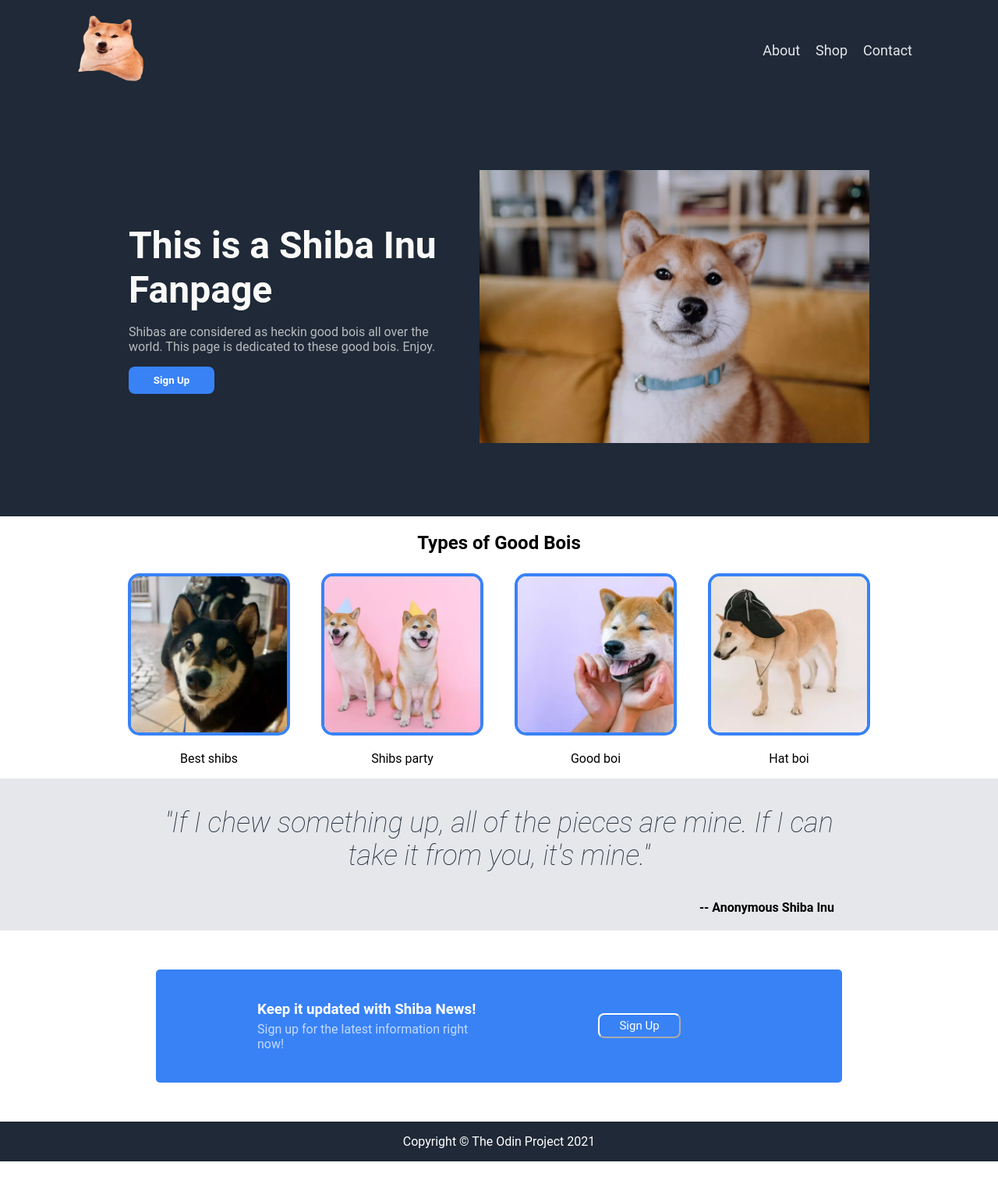
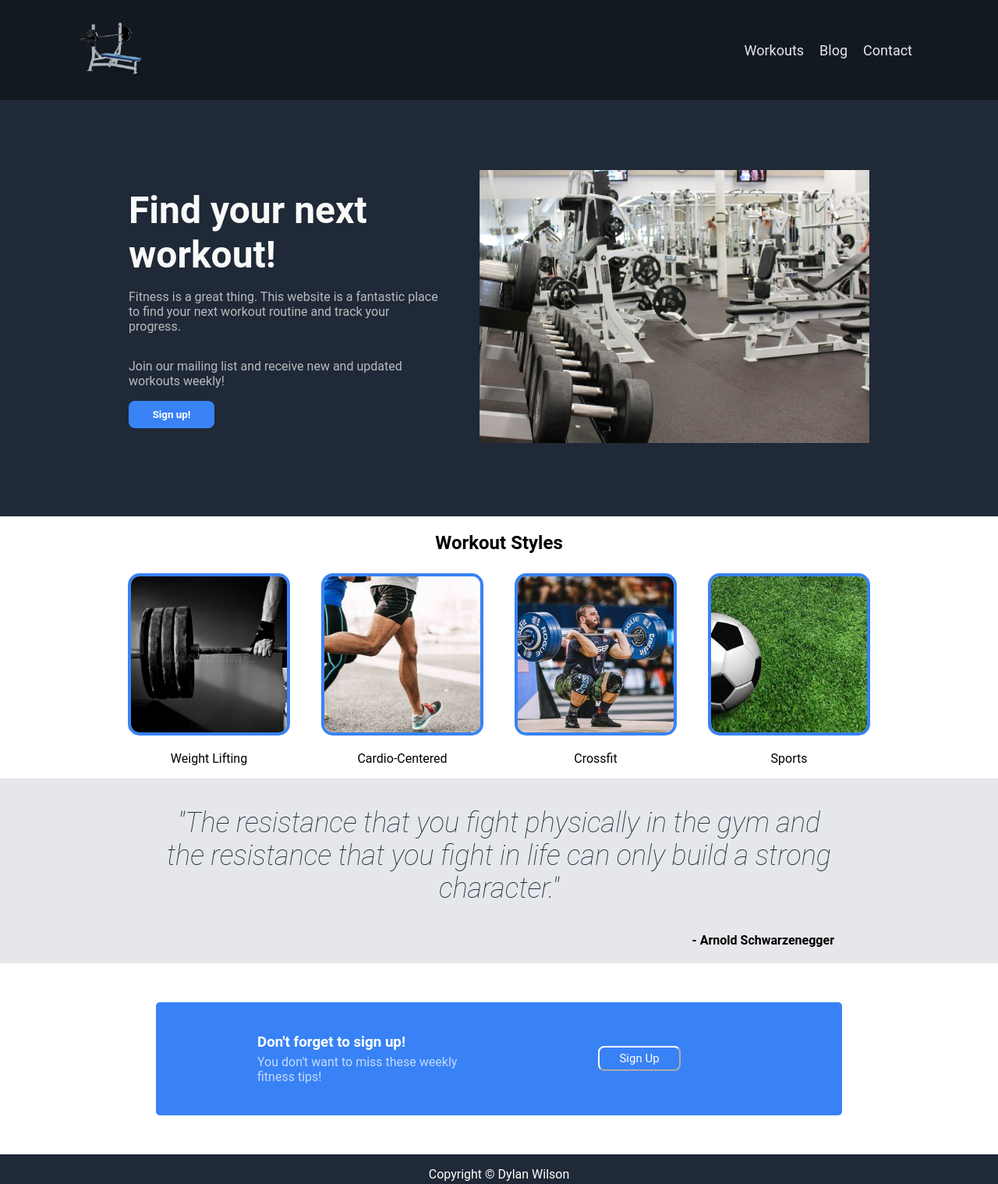
Before and after one commit to DylanWilson-Hub/Website, a plain HTML site: page index.html in a window 1280 px wide. Shown: the whole page at 78% size. Before the commit the page ends 1489 px from the top, so only its background shows below. Drawn offline with Linux system fonts and the light colour scheme.

Commit message:
landing page - workout

```diff
--- a/css/main.css
+++ b/css/main.css
@@ -16,7 +16,7 @@ body {
 .navbar {
     display: flex;
     color: #F9FAF8;
-    background-color: #1F2937;
+    background-color: #131921;
     padding: 20px 0px 20px 100px;
     align-items: center;
 }
--- a/index.html
+++ b/index.html
@@ -10,66 +10,67 @@
 
             <nav class="bx navbar">
                 <div class="header-logo">
-                    <img src="images/shiba-logo.png">
+                    <img src="images/weight_bench.png">
                 </div>
                 <div class="header-link">
-                    <a href="#">About</a>
-                    <a href="#">Shop</a>
+                    <a href="#">Workouts</a>
+                    <a href="#">Blog</a>
                     <a href="#">Contact</a>
                 </div>
             </nav>
 
             <div class="bx hero">
                 <div class="hero-1 hero-cta">
-                    <h1>This is a Shiba Inu Fanpage</h1>
-                    <p>Shibas are considered as heckin good bois all over the world. This page is dedicated to these good bois. Enjoy.
+                    <h1>Find your next workout!</h1>
+                    <p>Fitness is a great thing. This website is a fantastic place to find your next workout routine and track your progress.
                     </p>
-                    <button type="button">Sign Up</button>
+                    <p>Join our mailing list and receive new and updated workouts weekly!</p>
+                    <button type="button">Sign up!</button>
                 </div>
                 <div class="hero-1 hero-image">
-                    <img src="images/shib.webp" alt="shiba">
+                    <img src="images/gym.jfif" alt="gym">
                 </div>
             </div>
 
             <div class="bx content">
-                <h2>Types of Good Bois</h2>
+                <h2>Workout Styles</h2>
                 <div class="content-info">
                     <div>
-                        <img src="images/shib-1.webp">
-                        <p>Best shibs</p>
+                        <img src="images/weightlifting.jpg">
+                        <p>Weight Lifting</p>
                     </div>
                     <div>
-                        <img src="images/shib-2.webp">
-                        <p>Shibs party</p>
+                        <img src="images/cardio.jfif">
+                        <p>Cardio-Centered</p>
                     </div>
                     <div>
-                        <img src="images/shib-3.webp">
-                        <p>Good boi</p>
+                        <img src="images/crossfit.jfif">
+                        <p>Crossfit</p>
                     </div>
                     <div>
-                        <img src="images/shib-4.webp">
-                        <p>Hat boi</p>
+                        <img src="images/soccer.jfif">
+                        <p>Sports</p>
                     </div>
                 </div>
             </div>
             <div class="bx quote">
-                <p>"If I chew something up, all of the pieces are mine. If I can take it from you, it's mine."
+                <p>"The resistance that you fight physically in the gym and the resistance that you fight in life can only build a strong character."
                 </p>
                 <b>
-                    -- Anonymous Shiba Inu
+                    - Arnold Schwarzenegger
                 </b>
             </div>
             <div class="bx sign-up">
                 <div class="sign-item signs-text">
-                    <h3>Keep it updated with Shiba News!</h3>
-                    <p>Sign up for the latest information right now!</p>
+                    <h3>Don't forget to sign up!</h3>
+                    <p>You don't want to miss these weekly fitness tips!</p>
                 </div>
                 <div class="sign-item signs-button">
                     <button type="button">Sign Up</button>
                 </div>
             </div>
             <div class="bx footer">
-                <p>Copyright © The Odin Project 2021</p>
+                <p>Copyright © Dylan Wilson</p>
             </div>
         </div>
     </body>
```
Also changed, not shown: images/cardio.jfif (added), images/crossfit.jfif (added), images/gym.jfif (added), images/soccer.jfif (added), images/weight_bench.png (added), images/weightlifting.jpg (added), 6 other files.
